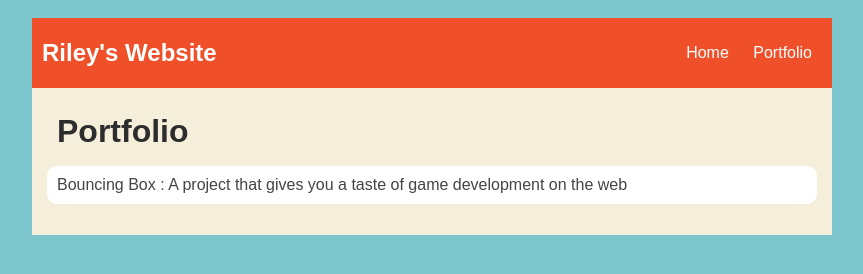
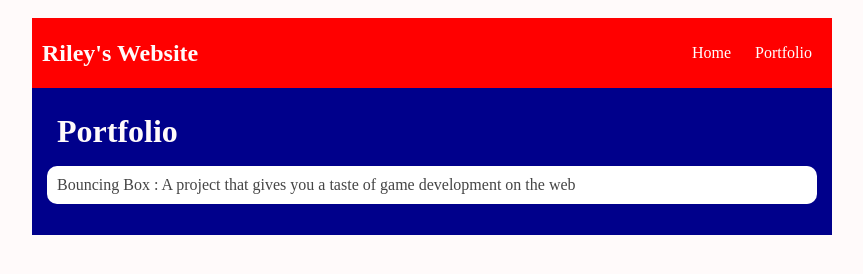
Before and after one commit to rileseals/rileseals.github.io, a plain HTML site: page portfolio.html in a window 1280 px wide. Shown: the whole page, without its empty margins (208-1071 px from the left). Drawn offline with nearby package versions, Linux system fonts and the light colour scheme.

Commit message:
add portfolio.html file

```diff
--- a/portfolio.html
+++ b/portfolio.html
@@ -4,10 +4,10 @@
         <title>Riley's First Website</title>
             <style type="text/css">
             body {
-                background: rgb(125, 198, 205);
-                color: rgb(45, 45, 45);
+                background: rgb(255, 250, 250);
+                color: rgb(255, 250, 250);
                 padding: 10px;
-                font-family: arial;
+                font-family: Old English Text MT;
             }
             header {
                 font-size: 1.5em;
@@ -23,7 +23,7 @@
 
             /* navigation menu */
             nav {
-                background: rgb(239, 80, 41);
+                background: rgb(255, 0, 0);
                 margin: 0 auto;
                 display: flex;
                 padding: 10px;
@@ -31,7 +31,7 @@
             nav header {
                 display: flex;
                 align-items: center;
-                color: rgb(255, 255, 255);
+                color: rgb(255, 250, 250);
                 flex: 1;
             }
             nav ul {
@@ -48,7 +48,7 @@
 
             /* main container area beneath menu */
             main {
-                background: rgb(245, 238, 219);
+                background: rgb(0, 0, 139);
                 display: flex;
             }
             .content {
```
Also changed, not shown: index.html (+4 -3 lines).
